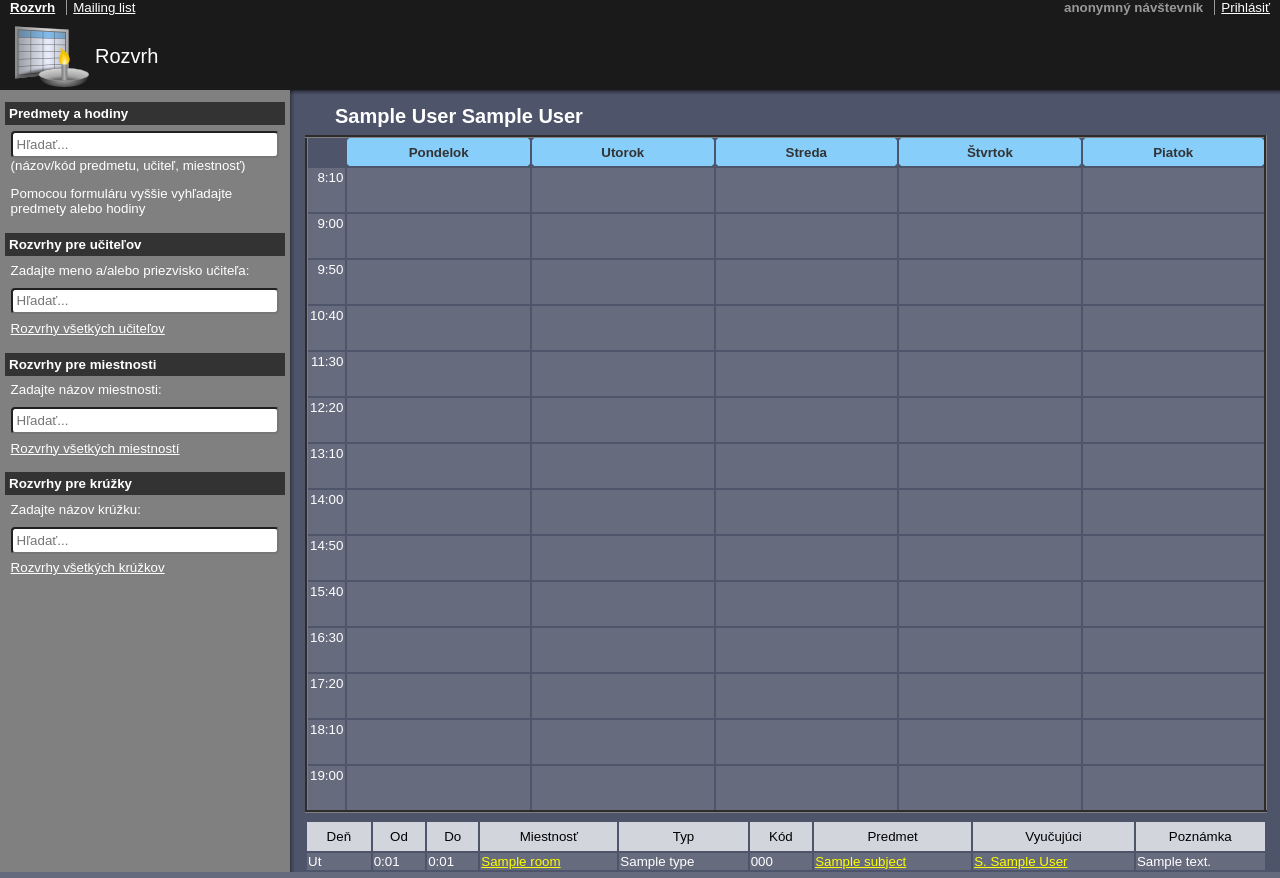
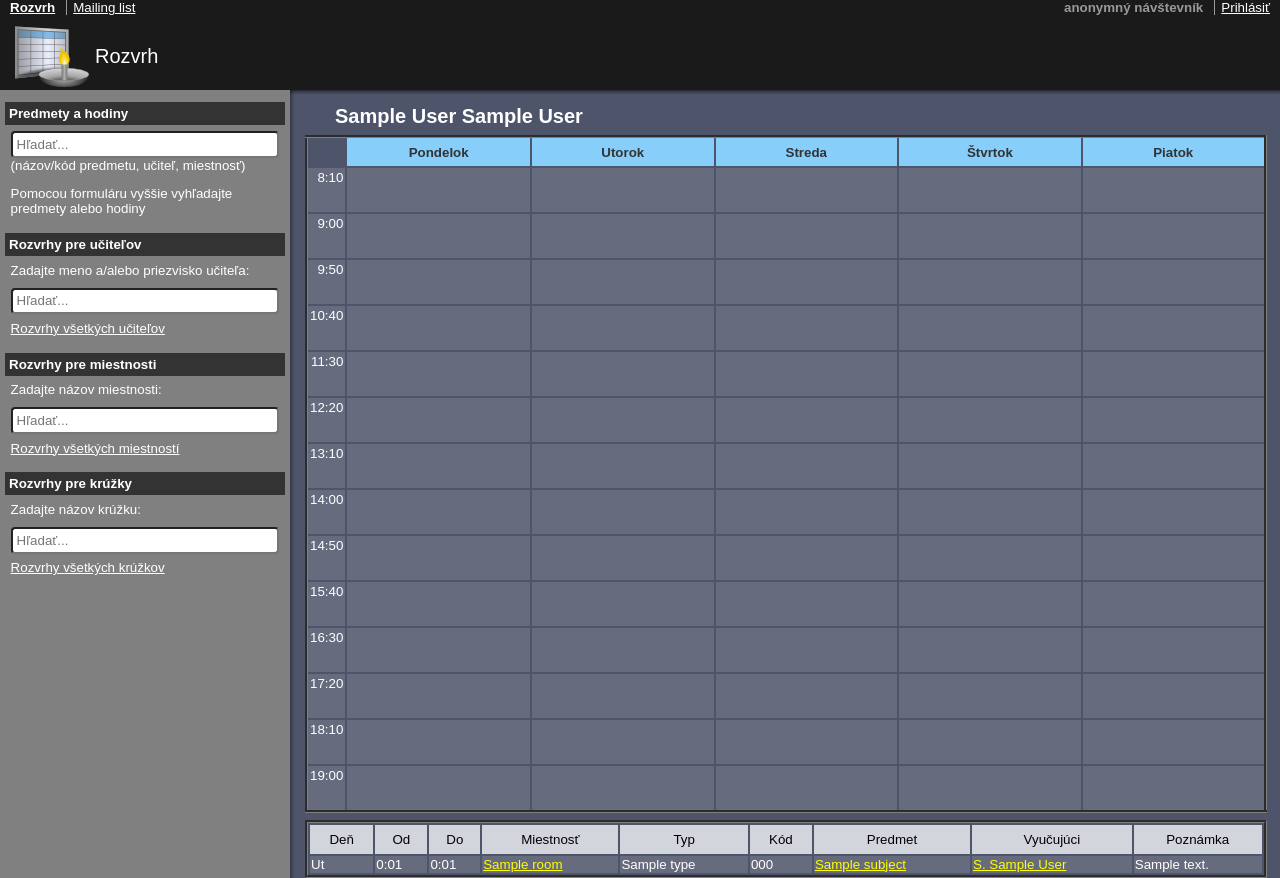
Before and after one commit to danshaman05/candle2, a Flask app: a page that uses candle/templates/base.html in a window 1280 px wide. Run offline with Flask 2, Linux system fonts and the light colour scheme; tables that the repository leaves empty hold one stand-in row (values such as "Sample post"); parts of the project's set-up code (start-up, migrations or seed data) failed here and were passed over; some libraries are stand-ins or nearby versions.

Commit message:
CSS: timetable-list border
Timetable-list has same border as timetable-layout.

```diff
--- a/candle/static/css/main.css
+++ b/candle/static/css/main.css
@@ -387,7 +387,6 @@ ul.vysledky_hladania li+li {
     font-weight: bold;
     width: 20%;
     border: 2px solid;
-    border-radius: 7px;
 }
 
 #rozvrh td {
@@ -584,6 +583,7 @@ h1 {
 
 #obsah_in table.vysledky_podrobneho_hladania {
     width: 100%;
+    border-style: groove;
 }
 
 #obsah_in table.aktualne {
@@ -691,7 +691,7 @@ ul.quickswitch li a {
     padding: 0.4ex 0.5em;
 }
 
-#infobox {
+#welcome {
     margin: 2em;
     font-size: 1pc;
 }
```
